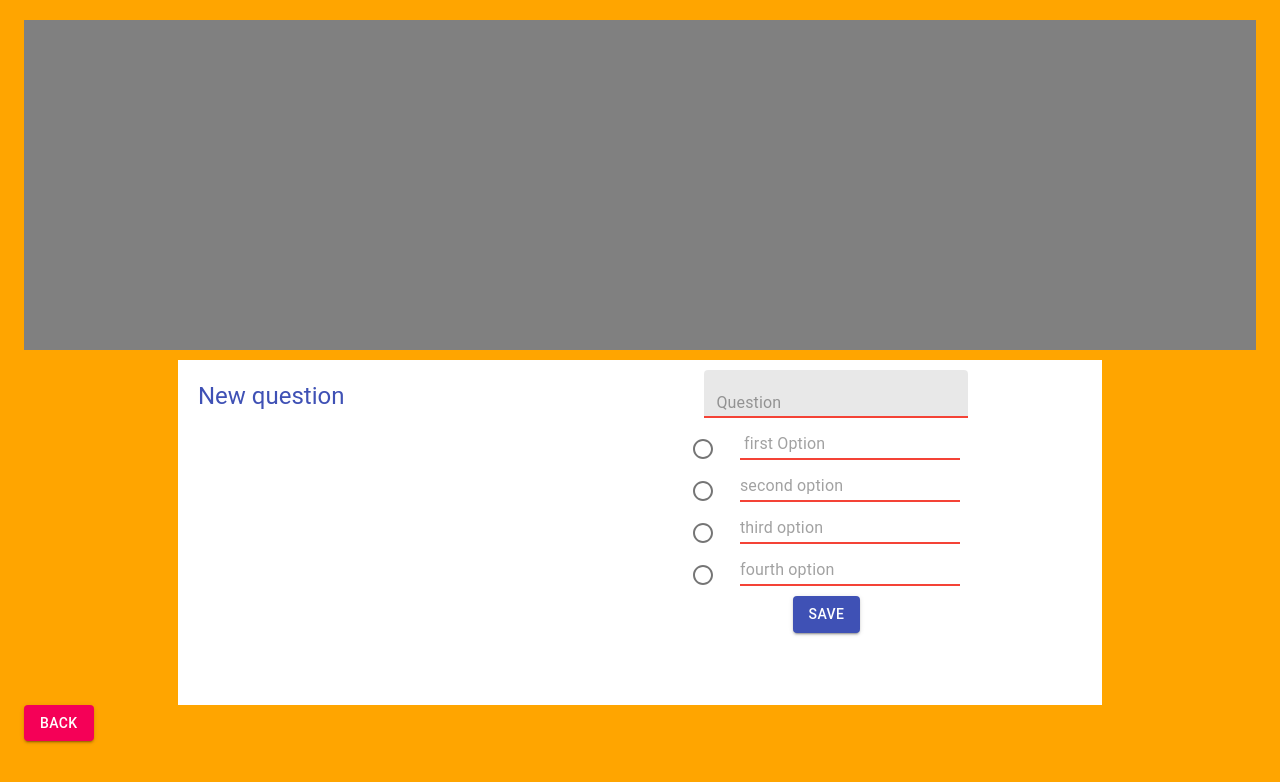
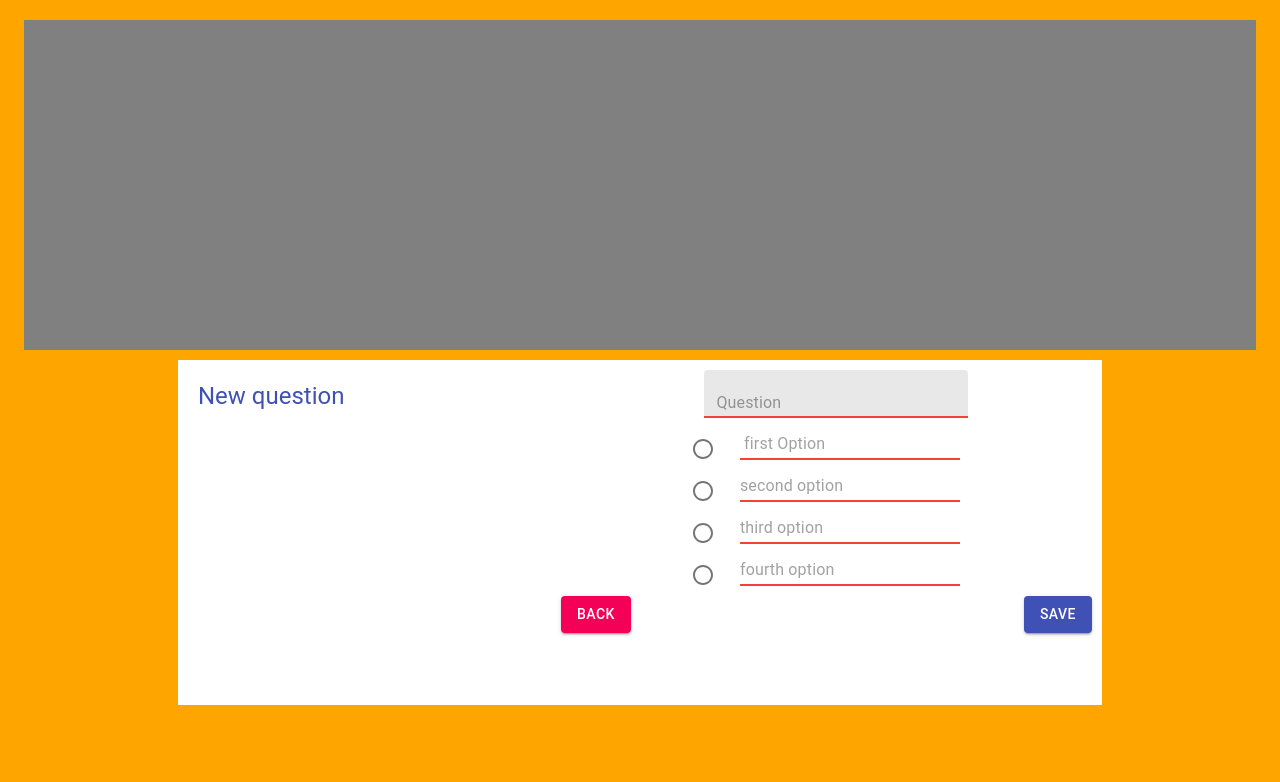
Before and after one commit to CodeLeonin/Quiz-app, a React (Create React App) app: page /questionHandler in a window 1280 px wide. Shown: the top 782 px of the page. Built offline with nearby package versions, Linux system fonts and the light colour scheme.

Commit message:
reducer and userscore fixes

```diff
--- a/src/components/question/AddQuestion.jsx
+++ b/src/components/question/AddQuestion.jsx
@@ -11,6 +11,7 @@ import {
         Typography,
         FormControl } from '@material-ui/core'
 import { createQuestion } from './questionHandlerSlice';
+import BackButton from './BackButton';
 
 const useStyles = makeStyles({
     root: {
@@ -169,7 +170,8 @@ export default function AddQuestion() {
                         </div>
                     </RadioGroup>
                 </FormControl>
-                <Grid container justify="center">
+                <Grid container justify="space-around">
+                    <BackButton />
                     <Button
                         color="primary"
                         variant="contained"
--- a/src/components/question/QuestionHandler.jsx
+++ b/src/components/question/QuestionHandler.jsx
@@ -1,18 +1,16 @@
 import React from 'react';
 import { Grid } from '@material-ui/core';
 import QuestionList from './QuestionList';
-import BackButton from './BackButton';
 import AddQuestion from './AddQuestion';
 
 export default function QuestionHandler() {
 
     return(
-       <Grid container direction="column" alignItems="flex-start">
+       <Grid container direction="column" alignItems="flex-start" xs={12} >
            <Grid container justify="center" >
             <QuestionList />
             <AddQuestion />
             </Grid>
-            <BackButton />
        </Grid>
    )
 }
--- a/src/components/quizBoard/UserScore.jsx
+++ b/src/components/quizBoard/UserScore.jsx
@@ -16,7 +16,7 @@ const useStyles = makeStyles({
     top: '70px',
     right: '20px',
    },
-   playername: {
+   item: {
     textAlign: "center",
     fontSize: "16px"
   }
@@ -28,16 +28,18 @@ export default function QuizDrawer() {
   const { score } = useSelector((state) => state.QuizBoard);
   const { currentQuestion } = useSelector((state) => state.QuizBoard);
   const questions = useSelector((state) => state.questions);
+  console.log(playerName)
 
   return (
     <Grid className={classes.userScore} xs={3}>
       <List>
-        <ListItem className={classes.playername}>{playerName}</ListItem>
+        <ListItem className={classes.item} >{playerName}</ListItem>
+          <Divider />
+        <ListItem className={classes.item}>Score: {score}</ListItem>
         <Divider />
-        <ListItem className={classes.playername}>Score:</ListItem>
-        <ListItem className={classes.playername}>{score}</ListItem>
-        <Divider />
-        <ListItem>
+        <ListItem
+        className={classes.item}
+        >
           From {questions.length} questions {currentQuestion} answered
         </ListItem>
       </List>
```
